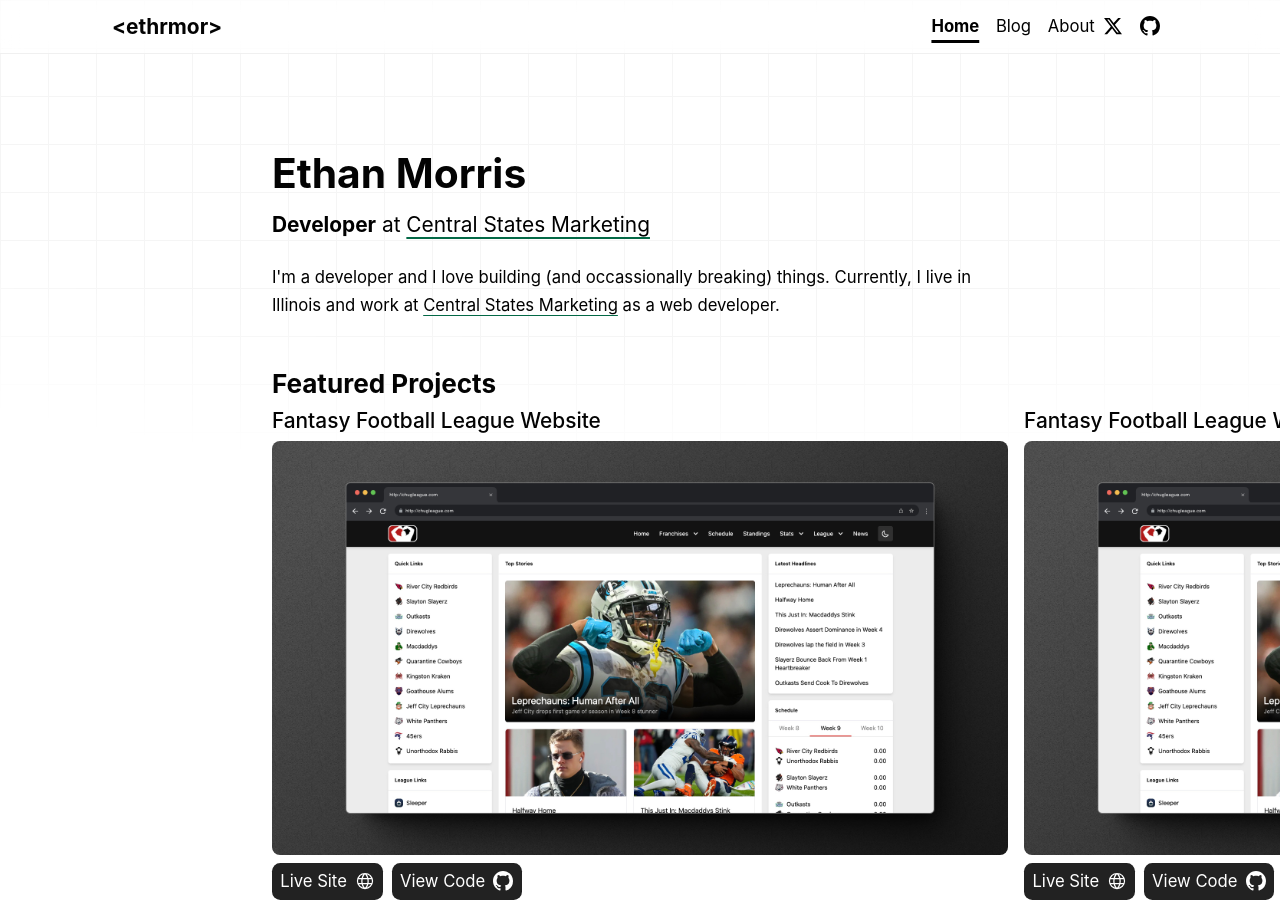
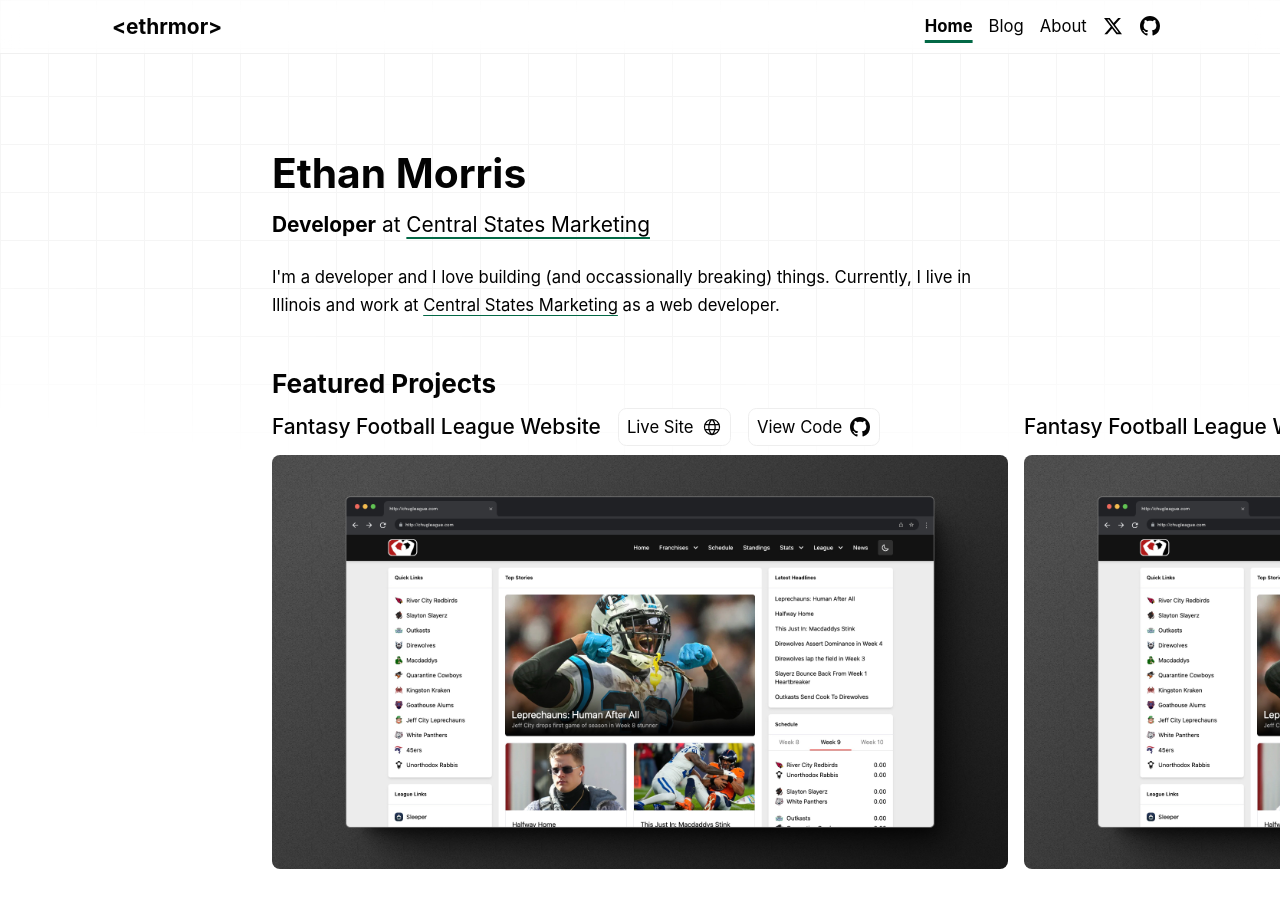
Before and after one commit to ethrmor/ethrmor-os, an Astro site: page / in a window 1280 px wide. Shown: the top 914 px of the page. Built offline with nearby package versions, Linux system fonts and the light colour scheme; Astro itself is replaced by a stand-in of ours.

Commit message:
updates to color palette

```diff
--- a/src/components/Header.astro
+++ b/src/components/Header.astro
@@ -64,7 +64,7 @@ import HeaderLink from './HeaderLink.astro';
 		min-height: 3rem;
 	}
 	.is_scrolled {
-		box-shadow: 0 2px 8px rgba(var(--black), 5%);
+		box-shadow: 0 2px 8px oklch(var(--black) / 5%);
 	}
 	h2 {
 		margin: 0;
@@ -86,27 +86,27 @@ import HeaderLink from './HeaderLink.astro';
 	.links a {
 		margin-block: 0.5rem;
 		border-radius: 0.5rem;
-		padding-block: 0.25rem;
-		color: var(--black);
+		padding: 0.25rem 0.5rem;
+		color: oklch(var(--black));
 		line-height: 1;
 		text-decoration: none;
 	}
 	.links:has(a:hover) a:not(:hover) {
-		color: gray;
+		color: oklch(var(--gray-25));
 	}
 	.links a:hover {
 		color: var(--black);
 	}
 	.links a.active {
-		color: var(--black);
+		color: oklch(var(--black));
 		text-decoration: underline;
-		text-decoration-color: var(--accent);
+		text-decoration-color: oklch(var(--accent));
 		text-decoration-thickness: 0.2em;
 		text-underline-offset: 0.5em;
 	}
 	.internal-links {
 		display: flex;
-		gap: 1em;
+		/* gap: 1em; */
 	}
 	.social-links,
 	.social-links a {
@@ -117,8 +117,7 @@ import HeaderLink from './HeaderLink.astro';
 		padding: 0.5em;
 	}
 	.social-links a:hover {
-		/* background-color: color-mix(in oklch, var(--accent) 5%, transparent 95%); */
-		color: var(--accent);
+		color: oklch(var(--accent));
 	}
 	@media (max-width: 720px) {
 		.social-links {
--- a/src/components/Project.astro
+++ b/src/components/Project.astro
@@ -7,9 +7,6 @@ const { title, image, code_link, live_link, link, height, width, alt } = Astro.p
 <article>
 	<header>
 		<a href={link}><h3>{title}</h3></a>
-	</header>
-	<a href={link}><Image src={image} height={height} width={width} alt={alt} /></a>
-	<footer>
 		<a href={live_link} class='button'
 			><span>Live Site</span><svg width='20' height='20' viewBox='0 0 256 256' xmlns='http://www.w3.org/2000/svg'
 				><path
@@ -26,7 +23,9 @@ const { title, image, code_link, live_link, link, height, width, alt } = Astro.p
 				></path></svg
 			></a
 		>
-	</footer>
+	</header>
+	<a href={link}><Image src={image} height={height} width={width} alt={alt} /></a>
+	<footer></footer>
 
 	<style>
 		article {
@@ -38,10 +37,12 @@ const { title, image, code_link, live_link, link, height, width, alt } = Astro.p
 			display: flex;
 			justify-content: center;
 			align-items: center;
-			gap: 0.5em;
+			gap: 1em;
+			margin-block-end: 0.5em;
 		}
 		h3 {
-			width: fit-content;
+			margin-block-end: 0;
+			/* width: fit-content; */
 			font-weight: 500;
 			font-size: var(--fs-md);
 		}
@@ -57,25 +58,19 @@ const { title, image, code_link, live_link, link, height, width, alt } = Astro.p
 		:where(a, h3):where(:hover, :focus) {
 			color: oklch(var(--accent));
 		}
-		footer {
-			display: flex;
-			align-items: center;
-			gap: 0.5em;
-			margin-top: 0.5em;
-			width: 100%;
-		}
 		.button {
 			display: flex;
 			justify-content: center;
 			align-items: center;
 			gap: 0.5rem;
+			border: 1px solid oklch(var(--gray-10));
 			border-radius: 0.5em;
-			background-color: oklch(var(--gray-75));
+			background-color: oklch(var(--white));
 			padding: 0.25em 0.5em;
-			color: oklch(var(--white));
+			color: oklch(var(--black));
 		}
 		.button:hover {
-			background-color: oklch(var(--gray-75) / 85%);
+			background-color: oklch(var(--gray-10) / 85%);
 		}
 	</style>
 </article>
--- a/src/styles/global.css
+++ b/src/styles/global.css
@@ -2,7 +2,8 @@
   --accent: 46% 0.1 162;
   --accent-dark: 38% 0.1 162;
   --white: 100% 0 0;
-  --gray-25: 75% 0 126;
+  --gray-10: 95% 0 162;
+  --gray-25: 75% 0 162;
   --gray-50: 50% 0 162;
   --gray-75: 25% 0 162;
   --black: 10% 0 0;
```
